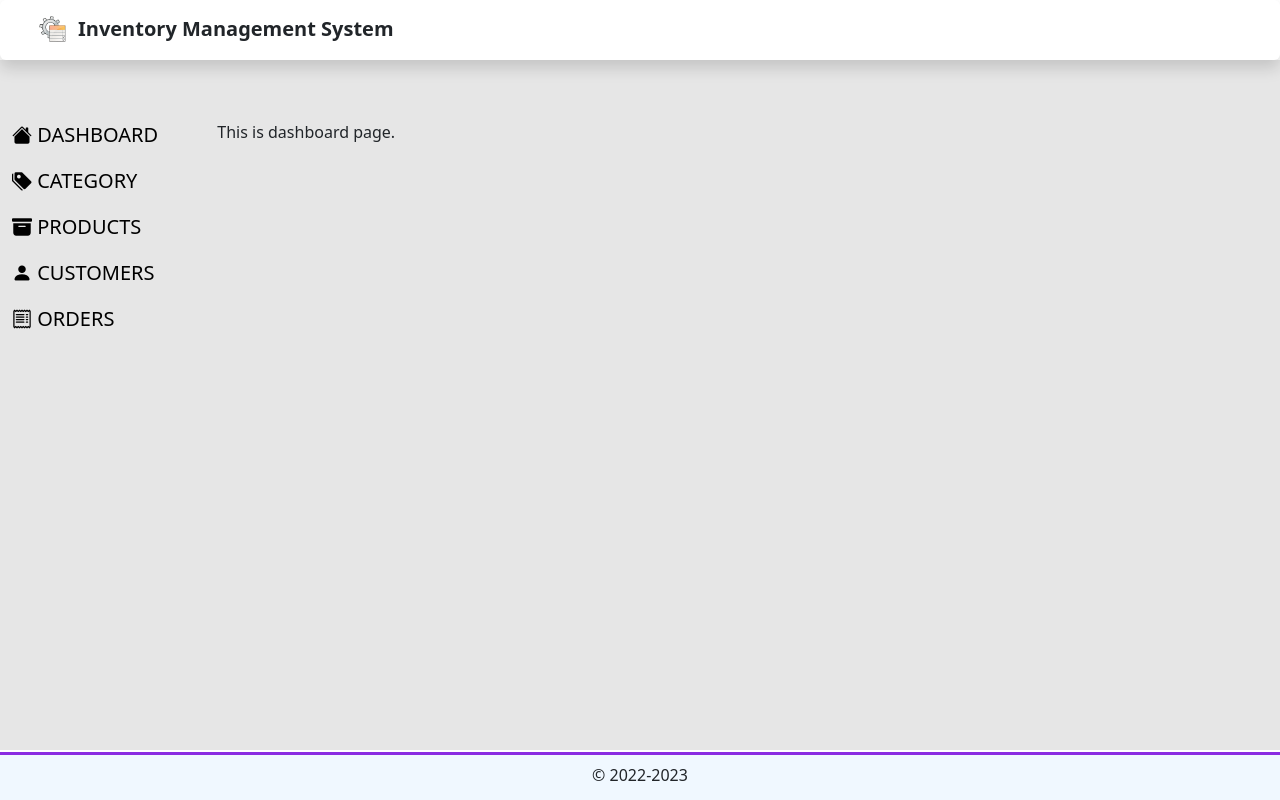
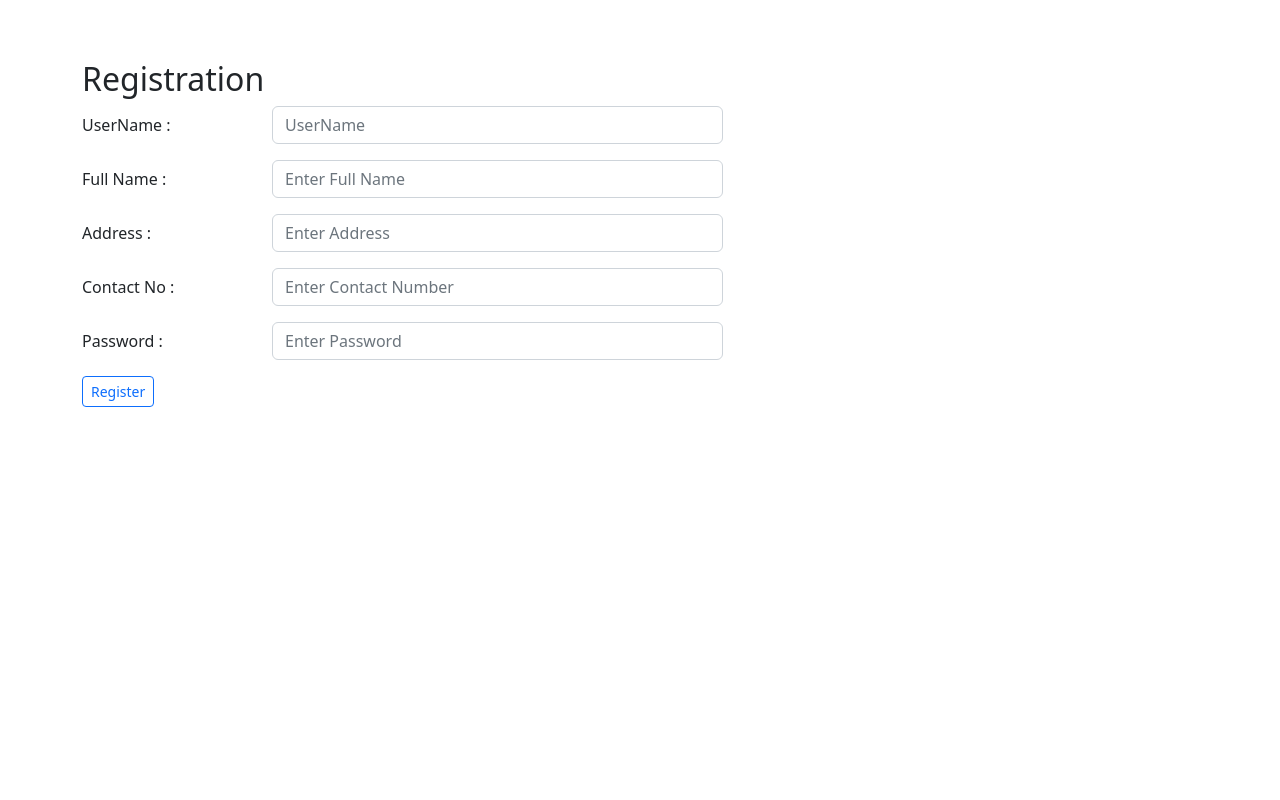
Before and after one commit to uShalstha93/inventory-app, a React (Create React App) app in the folder client/: page / in a window 1280 px wide. Built offline with nearby package versions, Linux system fonts and the light colour scheme.

Commit message:
user registration page added

```diff
--- a/client/src/App.js
+++ b/client/src/App.js
@@ -6,34 +6,34 @@ import NavBarLeft from './components/NavBarLeft/NavBarLeft';
 import Category from './components/Pages/Category/Category';
 import Dashboard from './components/Pages/Dashboard/Dashboard';
 import Products from './components/Pages/Products/Products';
-// import DefaultForm from './components/Form/DefaultForm';
+import Registration from './components/Pages/Users/Registration';
 import './wrapper.css';
 
 const App = () => {
 
   return (
 
-    // <DefaultForm />
-    <Router>
-      <NavBar />
-      <div className='wrapper'>
-        <div className='row'>
-          <div className="col-2 pr-0" style={{ minWidth: "200px" }}>
-            <NavBarLeft />
-          </div>
-          <div className="col-8 pl-0">
-            <Routes>
-              <Route exact path='/' element={<Dashboard />} />
-              <Route path='/category' element={<Category />} />
-              <Route path='/products' element={<Products />} />
-              {/* <Route path='/customers' element={} />
-              <Route path='/orders' element={} /> */}
-            </Routes>
-          </div>
-        </div>
-      </div>
-      <Footer />
-    </Router>
+    <Registration />
+    // <Router>
+    //   <NavBar />
+    //   <div className='wrapper'>
+    //     <div className='row'>
+    //       <div className="col-2 pr-0" style={{ minWidth: "200px" }}>
+    //         <NavBarLeft />
+    //       </div>
+    //       <div className="col-8 pl-0">
+    //         <Routes>
+    //           <Route exact path='/' element={<Dashboard />} />
+    //           <Route path='/category' element={<Category />} />
+    //           <Route path='/products' element={<Products />} />
+    //           {/* <Route path='/customers' element={} />
+    //           <Route path='/orders' element={} /> */}
+    //         </Routes>
+    //       </div>
+    //     </div>
+    //   </div>
+    //   <Footer />
+    // </Router>
 
   )
 }
--- /dev/null
+++ b/client/src/components/Pages/Users/Registration.js
@@ -0,0 +1,97 @@
+import React from 'react'
+import { Form, Col, Row, Button } from 'react-bootstrap'
+import { Formik } from 'formik'
+import * as Yup from 'yup'
+import '../../../wrapper.css'
+
+const Registration = () => {
+
+    const validateFormSchema = Yup.object().shape({
+        username: Yup.string()
+            .required("* UserName is Required!")
+            .min(5, "* Must be Greater 5 characters!")
+            .max(15, "* Must be Less than 15 characters!"),
+        fullname: Yup.string()
+            .required("* Full Name is Required!")
+            .min(5, "* Must be Greater than 5 Character!")
+            .max(25, "* Must be Less than 25 characters!"),
+        address: Yup.string()
+            .required("* Address is Required!"),
+        contactno: Yup.number()
+            .required("* Contact Number is Required!")
+            .min(10, "* Must be of 10 numbers")
+            .positive("* Must be positive number!")
+            .integer("* Must be integer Value!"),
+        password: Yup.string()
+            .required("* Must be Required!")
+    })
+
+    return (
+
+        <div className="container">
+
+            <h2>Registration</h2>
+            <Formik
+                initialValues={{ username: "", fullname: "", address: "", contactno: "", password: "" }}
+                validationSchema={validateFormSchema}
+                onSubmit={(values, { resetForm }) => {
+
+                }}
+            >
+                {({ values, errors, touched, handleChange, handleSubmit, isSubmitting }) => (
+                    <Form onSubmit={handleSubmit}>
+                        <Form.Group as={Row} className="mb-3" controlId="username">
+                            <Form.Label column sm="2">UserName :</Form.Label>
+                            <Col sm="5">
+                                <Form.Control type="text" name="username" placeholder="UserName" onChange={handleChange} value={values.username} style={{ borderColor: touched.username && errors.username ? "red" : null }} />
+                                {touched.username && errors.username ? (
+                                    <Col className="error-message">{errors.username}</Col>
+                                ) : null}
+                            </Col>
+                        </Form.Group>
+                        <Form.Group as={Row} className="mb-3" controlId="fullname">
+                            <Form.Label column sm="2">Full Name :</Form.Label>
+                            <Col sm="5">
+                                <Form.Control type="text" name="fullname" placeholder="Enter Full Name" onChange={handleChange} value={values.fullname} style={{ borderColor: touched.fullname && errors.fullname ? "red" : null }} />
+                                {touched.fullname && errors.fullname ? (
+                                    <Col className="error-message">{errors.fullname}</Col>
+                                ) : null}
+                            </Col>
+                        </Form.Group>
+                        <Form.Group as={Row} className="mb-3" controlId="address">
+                            <Form.Label column sm="2">Address :</Form.Label>
+                            <Col sm="5">
+                                <Form.Control type="text" name="address" placeholder="Enter Address" onChange={handleChange} value={values.address} style={{ borderColor: touched.address && errors.address ? "red" : null }} />
+                                {touched.address && errors.address ? (
+                                    <Col className="error-message">{errors.address}</Col>
+                                ) : null}
+                            </Col>
+                        </Form.Group>
+                        <Form.Group as={Row} className="mb-3" controlId="contactno">
+                            <Form.Label column sm="2">Contact No :</Form.Label>
+                            <Col sm="5">
+                                <Form.Control type="text" name="contactno" placeholder="Enter Contact Number" onChange={handleChange} value={values.contactno} style={{ borderColor: touched.contactno && errors.contactno ? "red" : null }} />
+                                {touched.contactno && errors.contactno ? (
+                                    <Col className="error-message">{errors.contactno}</Col>
+                                ) : null}
+                            </Col>
+                        </Form.Group>
+                        <Form.Group as={Row} className="mb-3" controlId="password">
+                            <Form.Label column sm="2">Password :</Form.Label>
+                            <Col sm="5">
+                                <Form.Control type="password" name="password" placeholder="Enter Password" onChange={handleChange} value={values.password} style={{ borderColor: touched.password && errors.password ? "red" : null }} />
+                                {touched.password && errors.password ? (
+                                    <Col className="error-message">{errors.password}</Col>
+                                ) : null}
+                            </Col>
+                        </Form.Group>
+                        <Button variant="outline-primary" size="sm" type="submit">Register</Button>
+                    </Form>
+                )}
+            </Formik>
+        </div>
+
+    )
+}
+
+export default Registration
```
